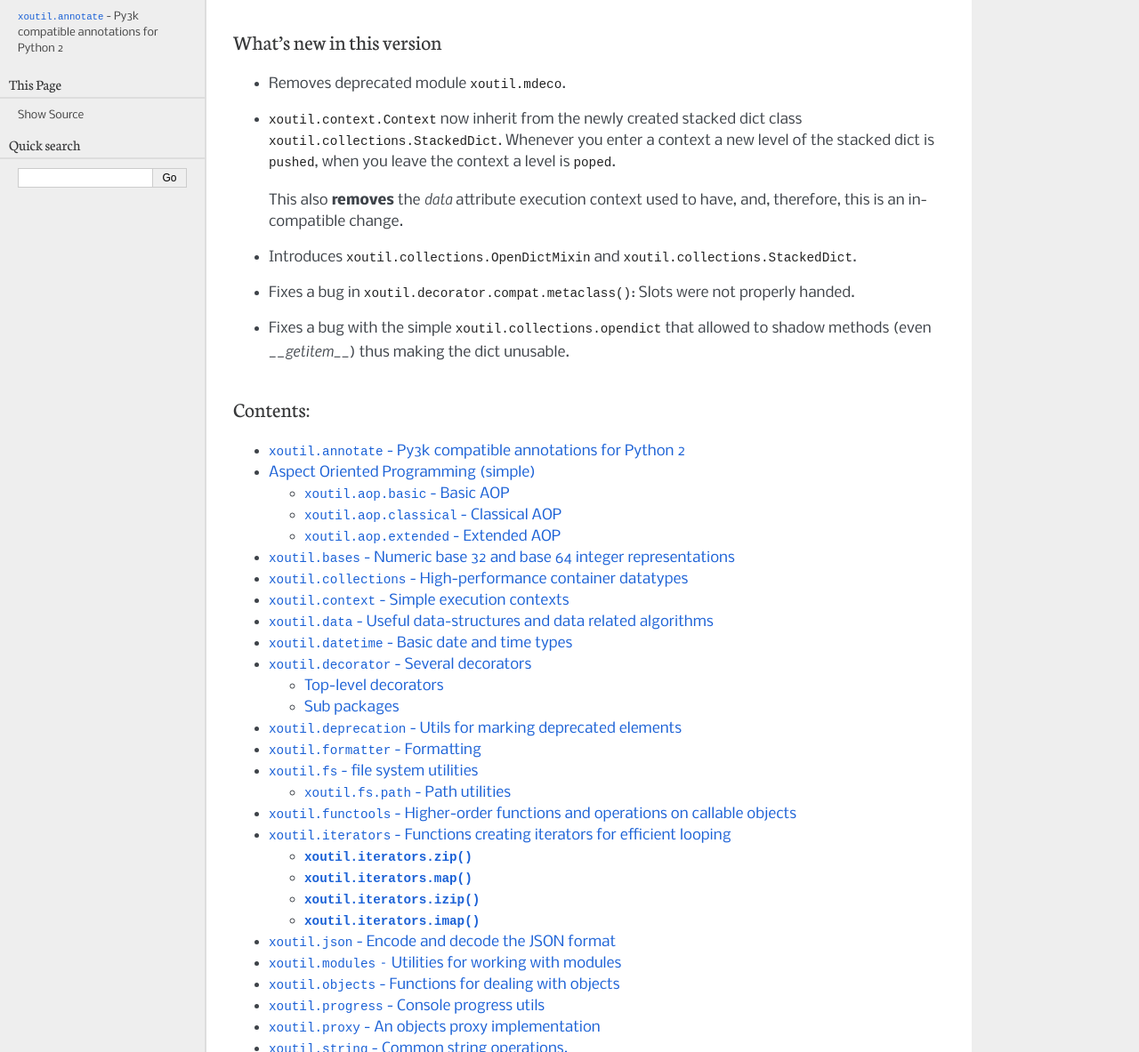
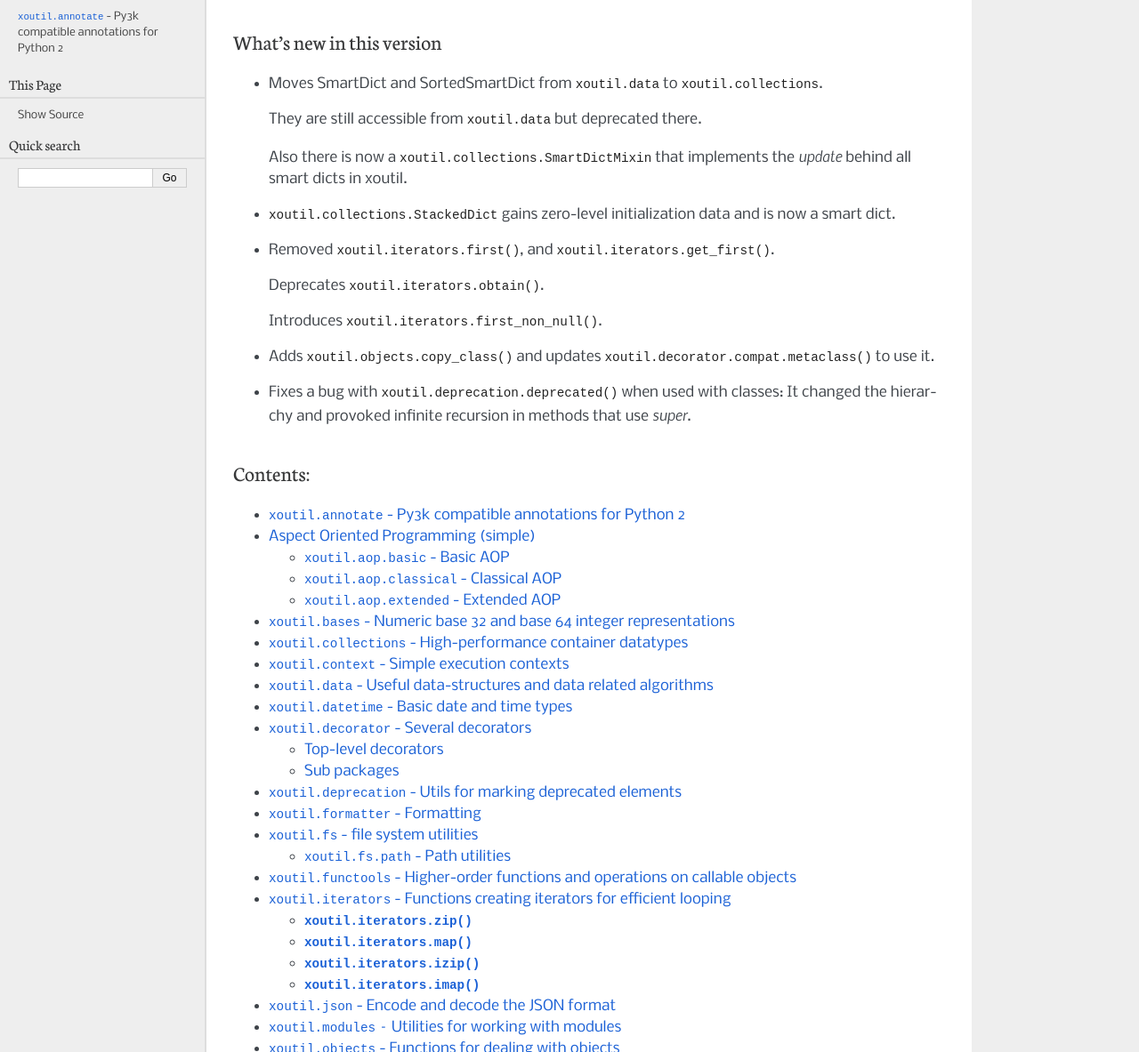
Before and after one commit to merchise/xotl.tools, a Sphinx documentation site: the page built from docs/source/index.rst, in a window 1280 px wide and 1400 px high, cut to the strip 217-1400 px from the top of the window. Shown: the whole strip at 89% size. Built offline with Sphinx 7.4.7, drawn with Linux system fonts in a browser that asks for light colours; the version number could not be read and is left out.

Commit message:
Starts the change log for 1.4.0

```diff
--- /dev/null
+++ b/docs/source/history/changes-1.4.0.rst
@@ -0,0 +1,24 @@
+- Moves SmartDict and SortedSmartDict from :mod:`xoutil.data` to
+  :mod:`xoutil.collections`.
+
+  They are still accessible from :mod:`!xoutil.data` but deprecated there.
+
+  Also there is now a :class:`xoutil.collections.SmartDictMixin` that
+  implements the `update` behind all smart dicts in xoutil.
+
+- :class:`xoutil.collections.StackedDict` gains zero-level initialization data
+  and is now a smart dict.
+
+- Removed :func:`!xoutil.iterators.first`, and
+  :func:`!xoutil.iterators.get_first`.
+
+  Deprecates :func:`xoutil.iterators.obtain`.
+
+  Introduces :func:`xoutil.iterators.first_non_null`.
+
+- Adds :func:`xoutil.objects.copy_class` and updates
+  :func:`xoutil.decorator.compat.metaclass` to use it.
+
+- Fixes a bug with :func:`xoutil.deprecation.deprecated` when used with
+  classes: It changed the hierarchy and provoked infinite recursion in methods
+  that use `super`.
--- a/docs/source/index.rst
+++ b/docs/source/index.rst
@@ -13,7 +13,7 @@ Welcome to xoutil's documentation!
 What's new in this version
 --------------------------
 
-.. include:: history/changes-1.3.0.rst
+.. include:: history/changes-1.4.0.rst
 
 Contents:
 ---------
```
Also changed, not shown: docs/source/HISTORY.rst (+7 -0 lines).
